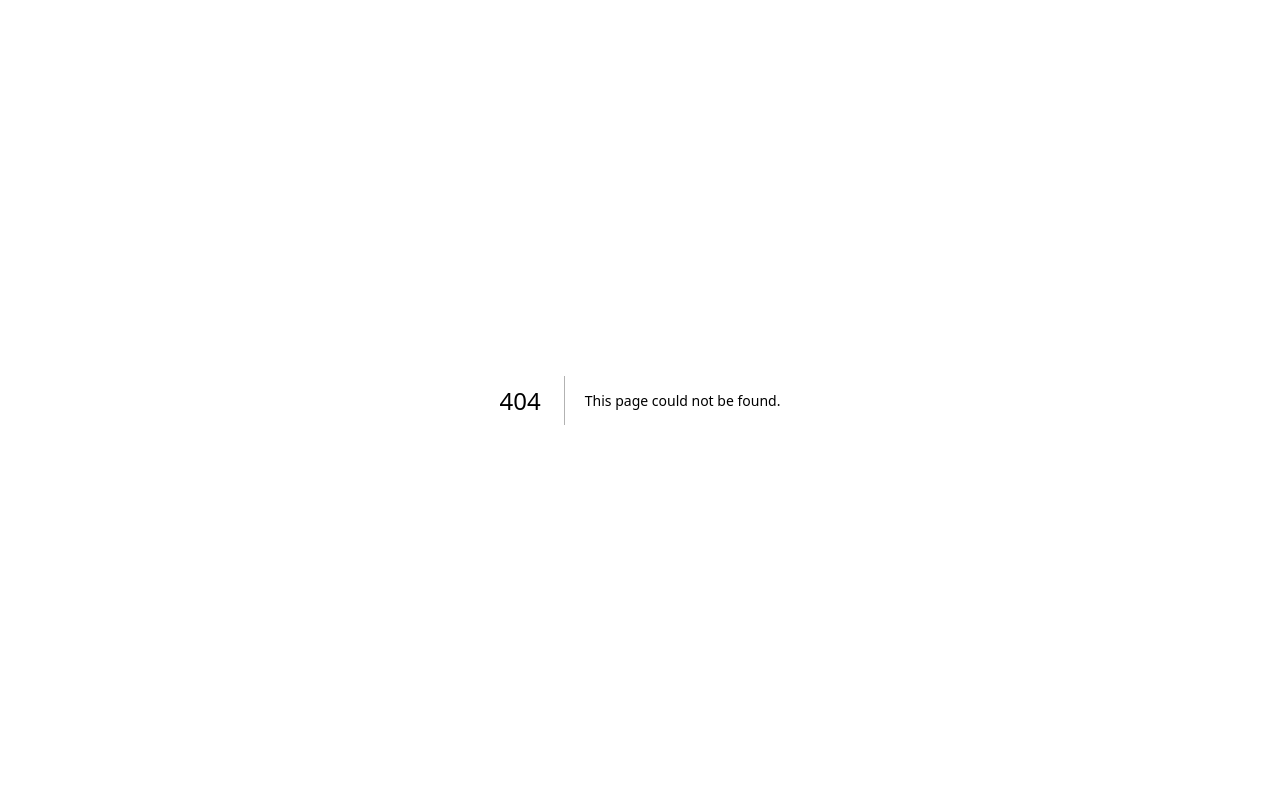
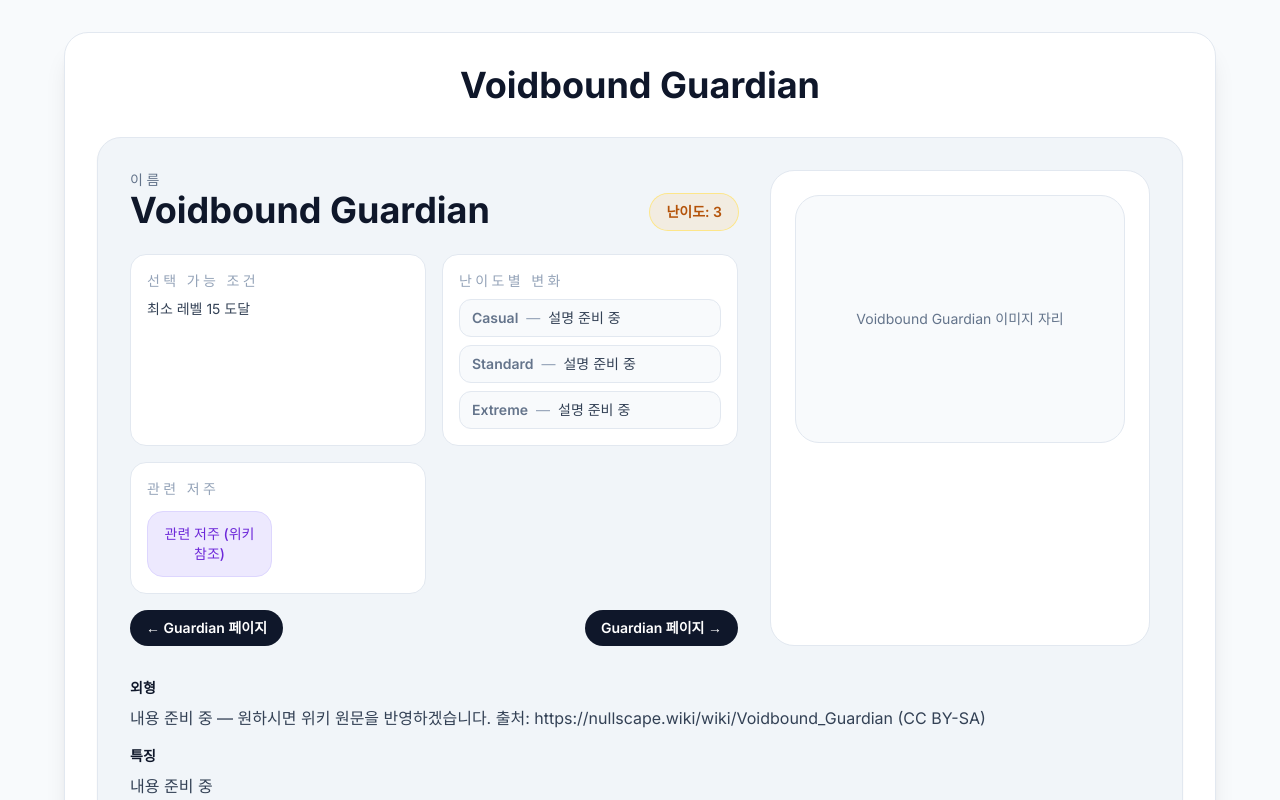
Before and after one commit to merrystat/nullscape-guide, a Next.js app: page /enemies/guardian/voidbound-guardian in a window 1280 px wide. Before the commit this address had no page. Shown: the top 800 px of the page. Built offline with nearby package versions, Linux system fonts and the light colour scheme.

Commit message:
Move Voidbound Guardian under guardian category; add guardian page link

```diff
--- a/app/enemies/guardian/page.tsx
+++ b/app/enemies/guardian/page.tsx
@@ -47,13 +47,14 @@ export default function GuardianPage() {
                       </div>
                     </div>
                   </div>
-                  <div className="mt-4 flex justify-between">
+                  <div className="mt-4 flex flex-wrap items-center gap-3">
                     <a href="/enemies/operator" className="inline-flex items-center gap-2 rounded-full bg-slate-900 px-4 py-2 text-sm font-semibold text-white transition hover:bg-slate-800">
                       ← Operator 페이지
                     </a>
                     <a href="/enemies/telefragger" className="inline-flex items-center gap-2 rounded-full bg-slate-900 px-4 py-2 text-sm font-semibold text-white transition hover:bg-slate-800">
                       Telefragger 페이지 →
                     </a>
+                    <a href="/enemies/guardian/voidbound-guardian" className="inline-flex items-center gap-2 rounded-full bg-slate-700 px-4 py-2 text-sm font-semibold text-white transition hover:bg-slate-600">Voidbound Guardian</a>
                   </div>
                 </div>
 
--- a/app/enemies/voidbound-guardian/page.tsx
+++ b/app/enemies/guardian/voidbound-guardian/page.tsx
@@ -53,8 +53,8 @@ export default function VoidboundGuardianPage() {
                   </div>
 
                   <div className="mt-4 flex flex-col gap-3 sm:flex-row sm:justify-between">
-                    <a href="/enemies/voidbreaker" className="inline-flex items-center gap-2 rounded-full bg-slate-900 px-4 py-2 text-sm font-semibold text-white transition hover:bg-slate-800">← Voidbreaker 페이지</a>
-                    <a href="/enemies/cadence" className="inline-flex items-center gap-2 rounded-full bg-slate-900 px-4 py-2 text-sm font-semibold text-white transition hover:bg-slate-800">Cadence 페이지 →</a>
+                    <a href="/enemies/guardian" className="inline-flex items-center gap-2 rounded-full bg-slate-900 px-4 py-2 text-sm font-semibold text-white transition hover:bg-slate-800">← Guardian 페이지</a>
+                    <a href="/enemies/guardian" className="inline-flex items-center gap-2 rounded-full bg-slate-900 px-4 py-2 text-sm font-semibold text-white transition hover:bg-slate-800">Guardian 페이지 →</a>
                   </div>
                 </div>
 
```
Also changed, not shown: 1 other file (tests, documents, lock files or other folders).
